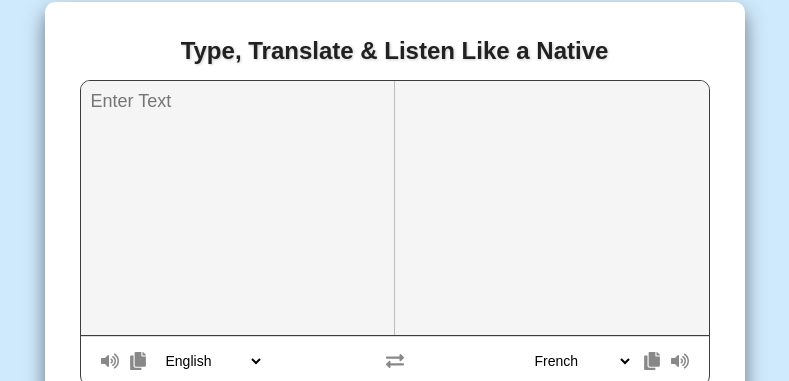
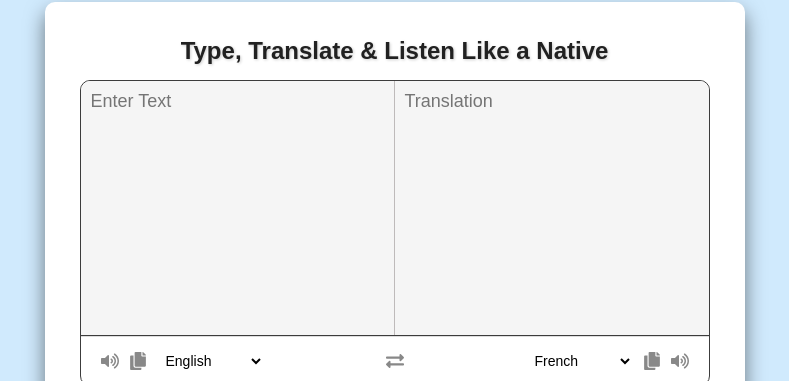
Before and after one commit to IT21062438/Translation-App, a React (Create React App) app in the folder frontend/: page / in a window 1280 px wide. Shown: the part 158-539 px from the top of the page, without its empty margins (240-1029 px from the left). Built offline with nearby package versions, Linux system fonts and the light colour scheme.

Commit message:
Update Translator.js

```diff
--- a/frontend/src/components/Translator.js
+++ b/frontend/src/components/Translator.js
@@ -72,7 +72,9 @@ function Translator() {
 
   return (
     <div>
-      <h1 className="translator-heading">Type, Translate & Listen Like a Native</h1>
+      <h1 className="translator-heading">
+        Type, Translate & Listen Like a Native
+      </h1>
       <div className="wrapper">
         <div className="text-input">
           <div className="from-text-container">
@@ -90,6 +92,7 @@ function Translator() {
           <textarea
             className="to-text"
             name="to"
+            placeholder="Translation"
             readOnly
             value={toText}
           ></textarea>
```
